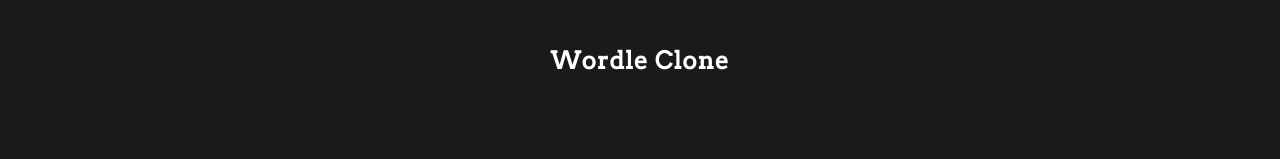
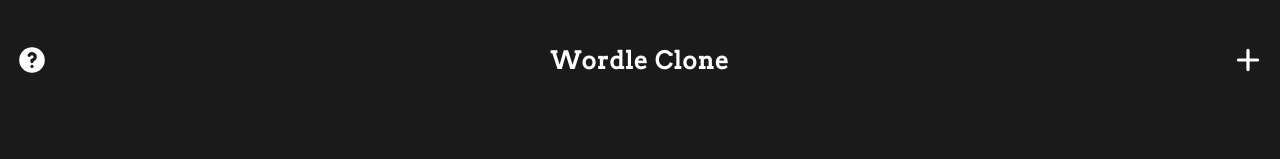
Before and after one commit to qhungg289/wordle-clone, a website built with Vite: page index.html in a window 1280 px wide. Shown: the top 159 px of the page. Built offline with nearby package versions, Linux system fonts and the light colour scheme.

Commit message:
Add two buttons in nav

```diff
--- a/index.html
+++ b/index.html
@@ -7,10 +7,40 @@
 		<title>Wordle Clone</title>
 	</head>
 	<body>
-		<h1 class="title">Wordle Clone</h1>
+		<div class="nav">
+			<button>
+				<svg
+					xmlns="http://www.w3.org/2000/svg"
+					class="h-5 w-5"
+					viewBox="0 0 20 20"
+					fill="currentColor"
+				>
+					<path
+						fill-rule="evenodd"
+						d="M18 10a8 8 0 11-16 0 8 8 0 0116 0zm-8-3a1 1 0 00-.867.5 1 1 0 11-1.731-1A3 3 0 0113 8a3.001 3.001 0 01-2 2.83V11a1 1 0 11-2 0v-1a1 1 0 011-1 1 1 0 100-2zm0 8a1 1 0 100-2 1 1 0 000 2z"
+						clip-rule="evenodd"
+					/>
+				</svg>
+			</button>
+			<h1 class="title">Wordle Clone</h1>
+			<button>
+				<svg
+					xmlns="http://www.w3.org/2000/svg"
+					class="h-5 w-5"
+					viewBox="0 0 20 20"
+					fill="currentColor"
+				>
+					<path
+						fill-rule="evenodd"
+						d="M10 3a1 1 0 011 1v5h5a1 1 0 110 2h-5v5a1 1 0 11-2 0v-5H4a1 1 0 110-2h5V4a1 1 0 011-1z"
+						clip-rule="evenodd"
+					/>
+				</svg>
+			</button>
+		</div>
 
 		<div class="gameboard">
-			<div class="gameboard__row">
+			<div class="gameboard__row shaking">
 				<div class="gameboard__cell first__row"></div>
 				<div class="gameboard__cell first__row"></div>
 				<div class="gameboard__cell first__row"></div>
```
